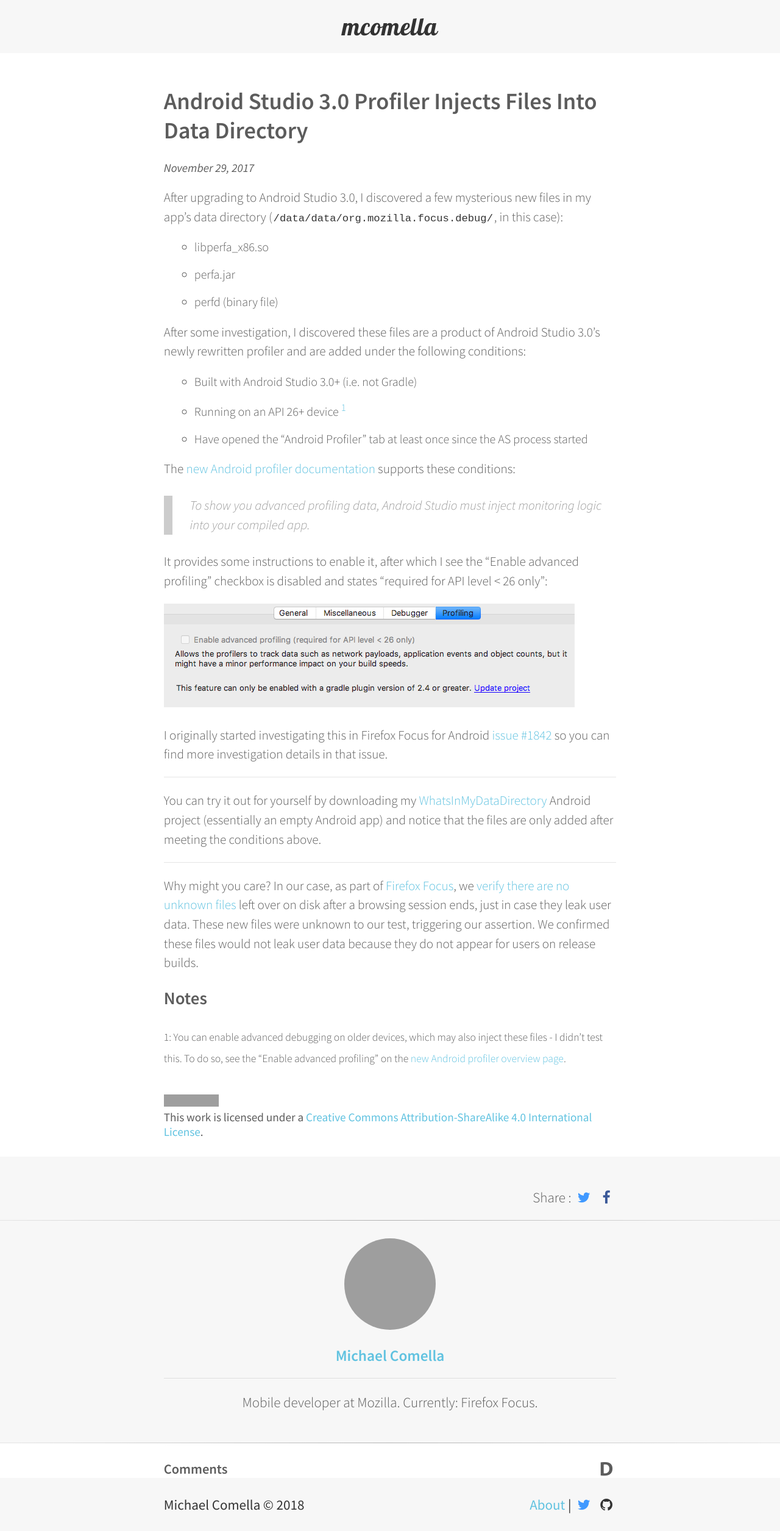
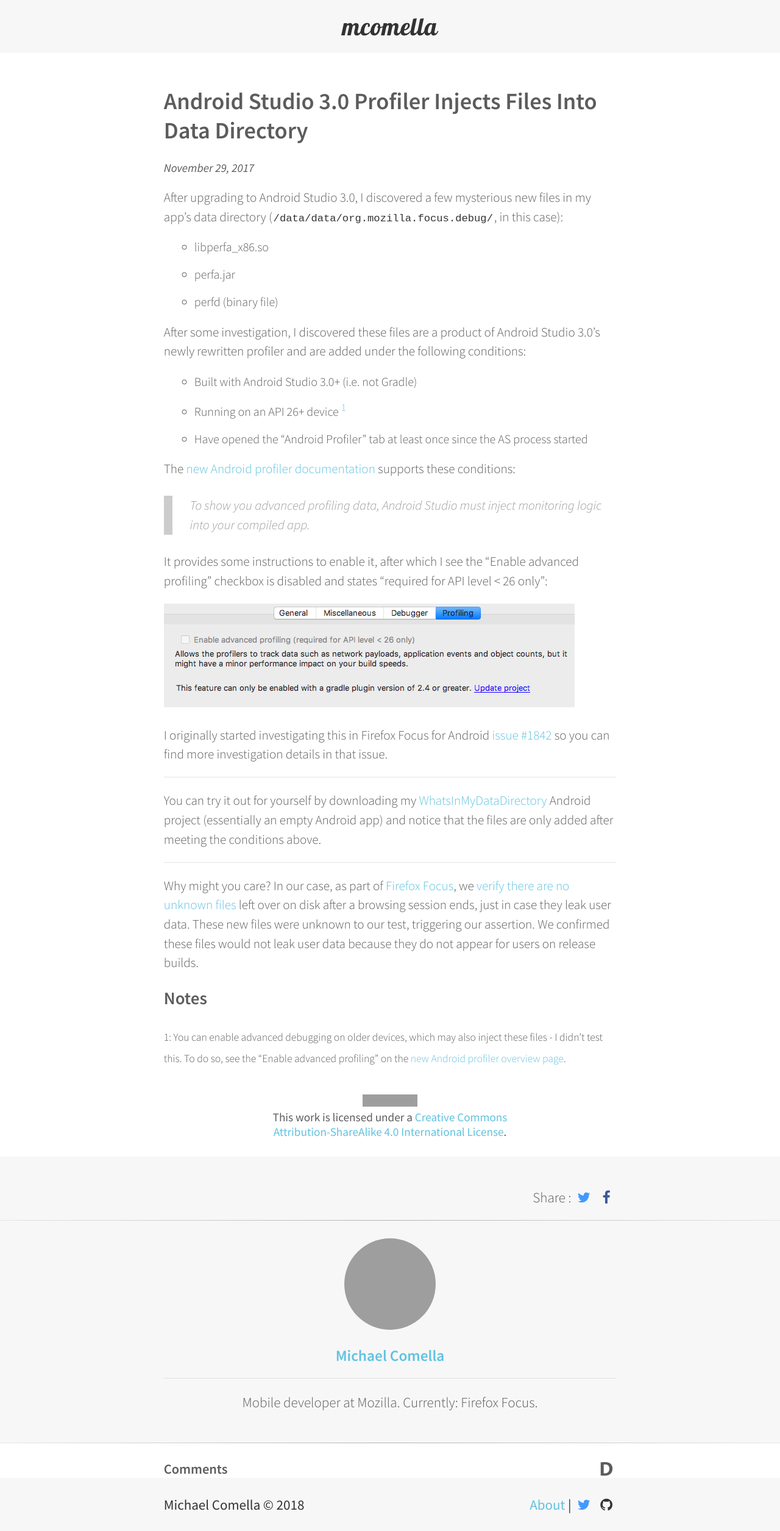
Before and after one commit to mcomella/mcomella.github.com, a Jekyll site: the page built from _posts/2017-11-29-as-3-profiler-injects-files.md, in a window 1280 px wide. Shown: the whole page at 61% size. Built offline with Jekyll 4.4.1, drawn with Linux system fonts in a browser that asks for light colours; comment, search, counter and statistics services are not loaded; grey boxes are pictures that could not be loaded.

Commit message:
Center CC license in posts.

```diff
--- a/_layouts/post.html
+++ b/_layouts/post.html
@@ -9,10 +9,13 @@
 	{{ content }}
 
 	<br>
-	<a rel="license" href="http://creativecommons.org/licenses/by-sa/4.0/">
-		<img alt="Creative Commons License" style="border-width:0" src="https://i.creativecommons.org/l/by-sa/4.0/88x31.png" />
-	</a><br />
-	This work is licensed under a <a rel="license" href="http://creativecommons.org/licenses/by-sa/4.0/">Creative Commons Attribution-ShareAlike 4.0 International License</a>.
+
+	<!-- Styles inline for lazy. -->
+	<div style="width: 60%; margin: 0 auto; text-align: center">
+		<a rel="license" href="http://creativecommons.org/licenses/by-sa/4.0/">
+			<img alt="Creative Commons License" src="https://i.creativecommons.org/l/by-sa/4.0/88x31.png" />
+		</a><br />This work is licensed under a <a rel="license" href="http://creativecommons.org/licenses/by-sa/4.0/">Creative Commons Attribution-ShareAlike 4.0 International License</a>.
+	</div>
 </div>
 {% include share.html %}
 
```
